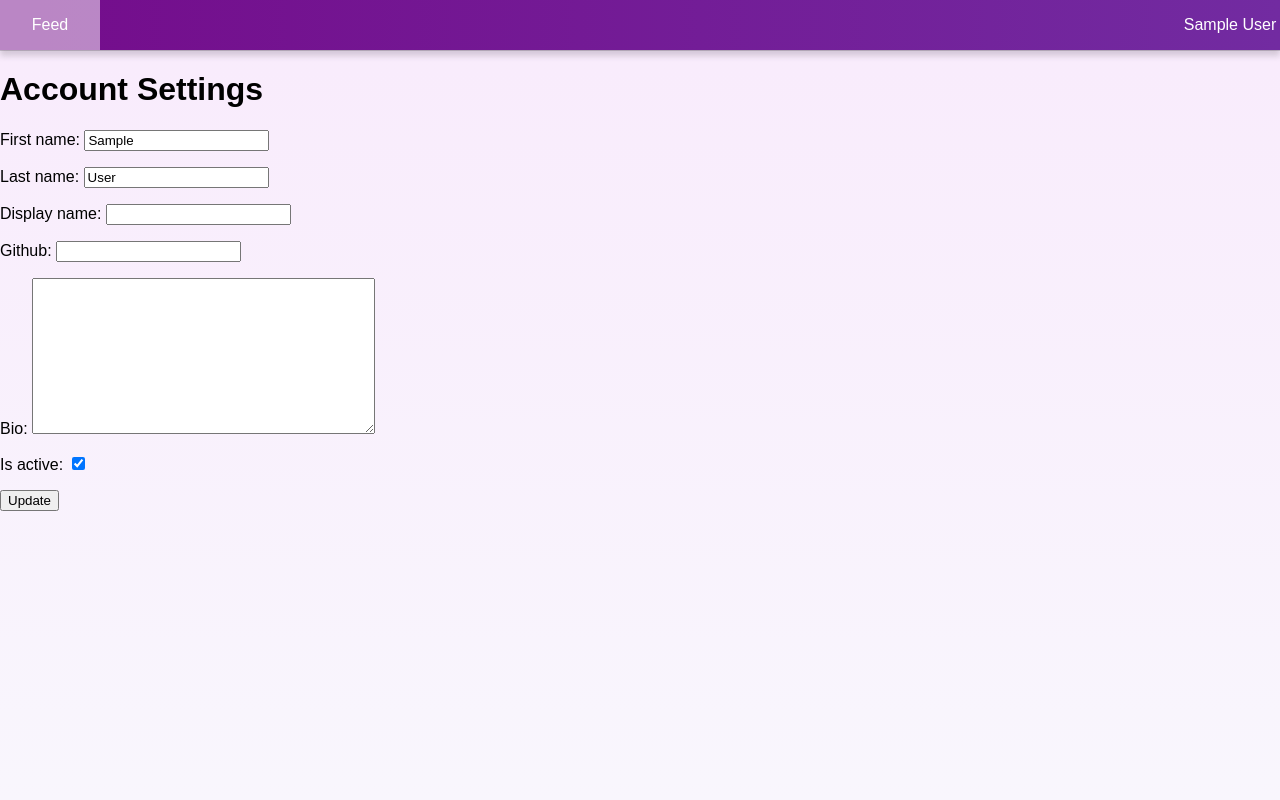
After one commit to leevtori/CMPUT404-project, a Django app: page /users/account_settings/ in a window 1280 px wide. The commit adds this page. Run offline with Django 3.2, Linux system fonts and the light colour scheme; the visitor is signed in with stand-in values (Sample User, id 1).

Commit message:
account settings page created

```diff
--- a/distributed_social_network/base/templates/base.html
+++ b/distributed_social_network/base/templates/base.html
@@ -17,13 +17,14 @@
                 </a>
                 <div class="dropdown-content">
                     <a href={% url 'logout' %}>Log Out</a>
-                    <a href="#">Account Settings</a>
+                    <a href={% url 'account_settings' %}>Account Settings</a>
                     <a href="#">Link 3</a>
                 </div>
             </div>
         </div>
         {% block content %}
         {% endblock %}
+
     </body>
 
 </html>
--- a/distributed_social_network/static/css/base.css
+++ b/distributed_social_network/static/css/base.css
@@ -2,13 +2,14 @@ body,html{
     margin:0;
     padding:0;
     font-family: Arial, Helvetica, sans-serif;
-    background-image: linear-gradient(to bottom,rgb(249, 235, 252), rgb(248, 234, 242));
+    background-image: linear-gradient(to bottom,rgb(249, 235, 252), rgb(249, 246, 253));
 }
 
 .header{
     height: 50px;
-    background-color: #710974;
-    box-shadow: 0 1px 0 rgba(12,13,14,0.1),0 4px 6px rgba(59,64,69,0.1);
+    /* background-color: #710974; */
+    background-image: linear-gradient(to right,rgb(116, 12, 139), rgb(114, 43, 161));
+    box-shadow: 0 1px 0 rgba(32, 29, 36, 0.2),0 6px 6px rgba(65, 59, 69, 0.2);
     z-index:10;
     position:sticky;
     top:0;
--- /dev/null
+++ b/distributed_social_network/users/templates/account_settings.html
@@ -0,0 +1,11 @@
+{% extends "base.html" %}
+{%load static%}
+
+{% block content %}
+<h1>Account Settings</h1>
+<form method="post">{% csrf_token %}
+    {{ form.as_p }}
+    <input type="submit" value="Update">
+</form>
+
+{% endblock %}
--- a/distributed_social_network/users/urls.py
+++ b/distributed_social_network/users/urls.py
@@ -15,4 +15,5 @@ urlpatterns = [
     path('logout/', auth_views.LogoutView.as_view(template_name="logout.html"), name='logout'),
     path('login/', auth_views.LoginView.as_view(template_name='login.html')),
     path('signup/', views.SignUp.as_view()),
+    path('account_settings/', views.AccountSettingsView.as_view(), name='account_settings')
 ]
--- a/distributed_social_network/users/views.py
+++ b/distributed_social_network/users/views.py
@@ -3,6 +3,7 @@ from django.shortcuts import get_object_or_404, render, HttpResponse
 from .models import User
 from .forms import CustomUserCreationForm
 from django.views.generic import ListView
+from django.views.generic.edit import UpdateView
 from django.views import View
 
 from django.views import generic
@@ -75,3 +76,12 @@ class DeleteFriend(LoginRequiredMixin, View):
         context = {'object_list': self.request.user.friends.all()}
 
         return render(request, 'friends_list.html', context)
+
+
+class AccountSettingsView(LoginRequiredMixin, UpdateView):
+    model = User
+    fields = ['first_name','last_name', 'display_name', 'github', 'bio', 'is_active']
+    template_name = 'account_settings.html'
+
+    def get_object(self):
+        return self.request.user
```
Also changed, not shown: distributed_social_network/posts/views.py (line endings or trailing spaces).
